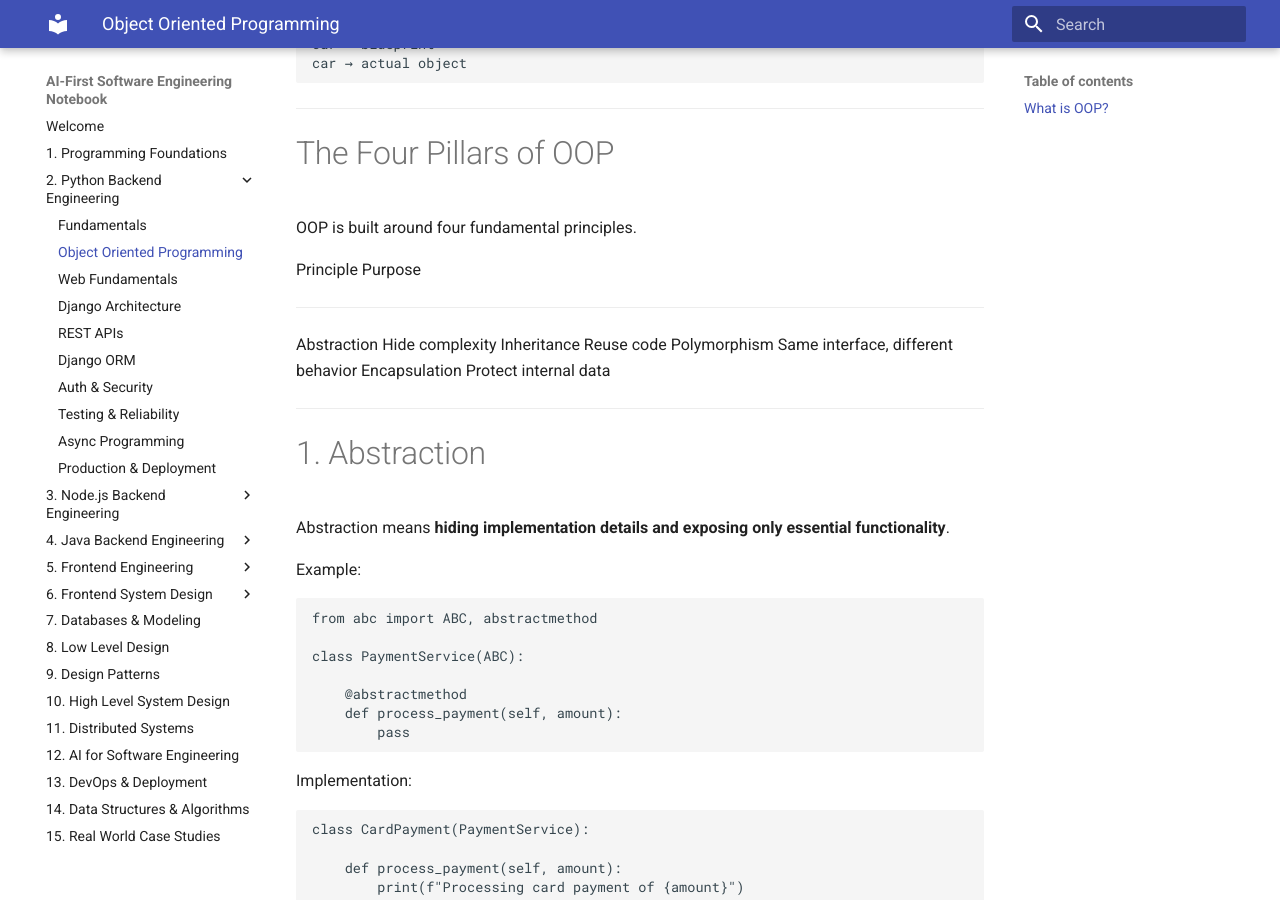
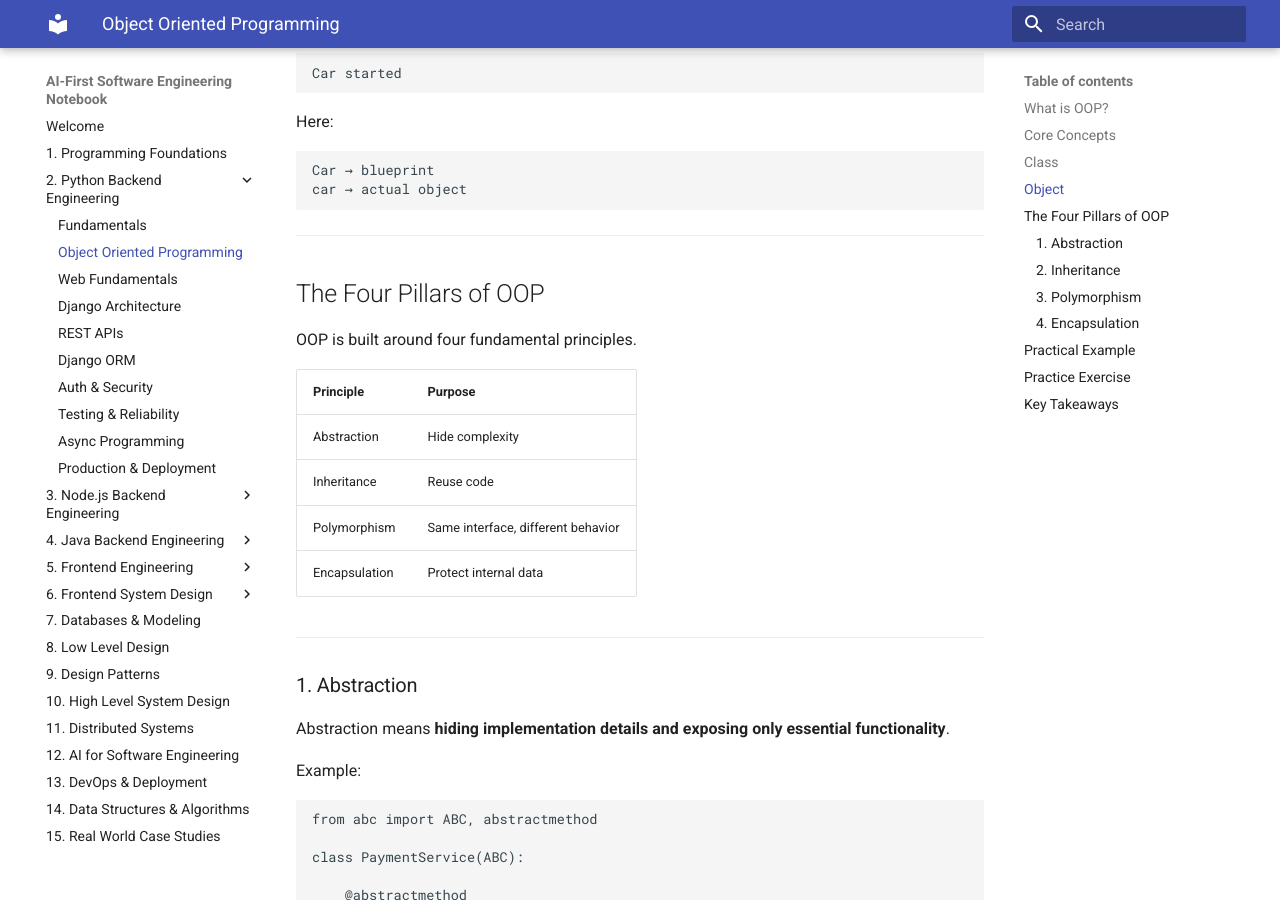
Before and after one commit to ergauravgoyal/ai-first-software-engineer, an MkDocs documentation site: the page built from docs/02-python-backend-engineering/02-object-oriented-programming.md, in a window 1280 px wide and 900 px high, scrolled down 1336 px. Built offline with MkDocs 1.6.1 and Material for MkDocs 9.7.7, drawn with Linux system fonts in a browser that asks for light colours; some of the changed text lies outside the part shown.

Commit message:
Fix markdown linting and table formatting

````diff
--- a/docs/02-python-backend-engineering/02-object-oriented-programming.md
+++ b/docs/02-python-backend-engineering/02-object-oriented-programming.md
@@ -10,21 +10,21 @@ real-world concepts**.
 
 Examples of objects in software systems:
 
-  Real World     Software Example
-  -------------- ---------------------------
-  Car            Car class
-  Bank Account   BankAccount class
-  Payment        PaymentService class
-  Notification   NotificationService class
+| Real World | Software Example |
+|---|---|
+| Car | Car class |
+| Bank Account | BankAccount class |
+| Payment | PaymentService class |
+| Notification | NotificationService class |
 
 Each object contains:
 
--   **State (data)** → attributes\
--   **Behavior (actions)** → methods
+- **State (data)** → attributes\
+- **Behavior (actions)** → methods
 
-------------------------------------------------------------------------
+---
 
-# Core Concepts
+## Core Concepts
 
 ## Class
 
@@ -39,7 +39,7 @@ class Car:
         print("Car started")
 ```
 
-------------------------------------------------------------------------
+---
 
 ## Object
 
@@ -52,29 +52,33 @@ car.start()
 
 Output:
 
-    Car started
+```text
+Car started
+```
 
 Here:
 
-    Car → blueprint
-    car → actual object
+```text
+Car → blueprint
+car → actual object
+```
 
-------------------------------------------------------------------------
+---
 
-# The Four Pillars of OOP
+## The Four Pillars of OOP
 
 OOP is built around four fundamental principles.
 
-  Principle       Purpose
-  --------------- ------------------------------------
-  Abstraction     Hide complexity
-  Inheritance     Reuse code
-  Polymorphism    Same interface, different behavior
-  Encapsulation   Protect internal data
+| Principle | Purpose |
+|---|---|
+| Abstraction | Hide complexity |
+| Inheritance | Reuse code |
+| Polymorphism | Same interface, different behavior |
+| Encapsulation | Protect internal data |
 
-------------------------------------------------------------------------
+---
 
-# 1. Abstraction
+### 1. Abstraction
 
 Abstraction means **hiding implementation details and exposing only
 essential functionality**.
@@ -113,9 +117,9 @@ payment = UPIPayment()
 payment.process_payment(500)
 ```
 
-------------------------------------------------------------------------
+---
 
-# 2. Inheritance
+### 2. Inheritance
 
 Inheritance allows a class to **reuse functionality from another
 class**.
@@ -149,12 +153,14 @@ car.open_trunk()
 
 Output:
 
-    Vehicle is moving
-    Car trunk opened
+```text
+Vehicle is moving
+Car trunk opened
+```
 
-------------------------------------------------------------------------
+---
 
-# 3. Polymorphism
+### 3. Polymorphism
 
 Polymorphism means **same interface but different behavior**.
 
@@ -187,12 +193,14 @@ for n in notifications:
 
 Output:
 
-    Sending email
-    Sending slack message
+```text
+Sending email
+Sending slack message
+```
 
-------------------------------------------------------------------------
+---
 
-# 4. Encapsulation
+### 4. Encapsulation
 
 Encapsulation means **restricting direct access to internal data and
 exposing controlled access through methods**.
@@ -224,46 +232,54 @@ print(account.get_balance())
 
 Output:
 
-    100
+```text
+100
+```
 
-------------------------------------------------------------------------
+---
 
-# Practical Example
+## Practical Example
 
 Notification System:
 
+```text
     NotificationService
           |
       ---------------------
       |        |         |
     Email    Slack     Phone
+```
 
 This demonstrates:
 
--   abstraction
--   polymorphism
--   dependency injection
--   strategy pattern
+- abstraction
+- polymorphism
+- dependency injection
+- strategy pattern
 
-------------------------------------------------------------------------
+---
 
-# Practice Exercise
+## Practice Exercise
 
 Implement a **Payment System**.
 
 Abstract class:
 
-    PaymentService
+```text
+PaymentService
+```
 
 Method:
 
-    process_payment(amount)
+```text
+process_payment(amount)
+```
 
 Implement:
 
--   CardPayment
--   UPIPayment
--   WalletPayment
+- CardPayment
+- UPIPayment
+- WalletPayment
 
 Example:
 
@@ -272,19 +288,19 @@ payment = CardPayment()
 payment.process_payment(1000)
 ```
 
-------------------------------------------------------------------------
+---
 
-# Key Takeaways
+## Key Takeaways
 
 OOP helps build software that is:
 
--   modular
--   reusable
--   scalable
--   maintainable
+- modular
+- reusable
+- scalable
+- maintainable
 
 Understanding OOP is essential for:
 
--   backend engineering
--   system design
--   design patterns
+- backend engineering
+- system design
+- design patterns
````
